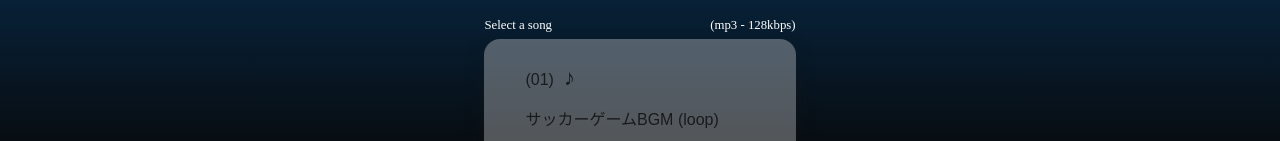
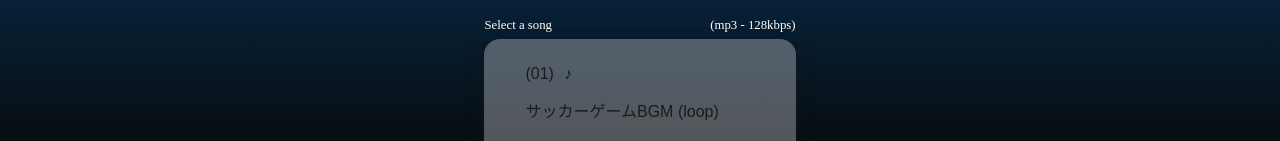
Before and after one commit to hamatech03/react-audio-player, a React (Vite) app: page / in a window 1280 px wide. Shown: the part 640-781 px from the top of the page. Built offline with nearby package versions, Linux system fonts and the light colour scheme.

Commit message:
フォントサイズを調整

```diff
--- a/src/App.css
+++ b/src/App.css
@@ -110,7 +110,7 @@
 .playlist li button.active::after {
     content: "♪";
     margin-left: 10px;
-    font-size:1.4rem;
+    font-size:1rem;
 }
 
 
```
